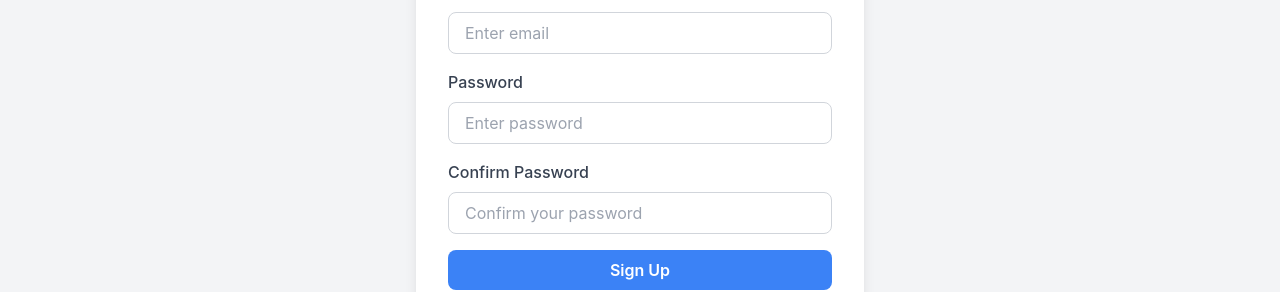
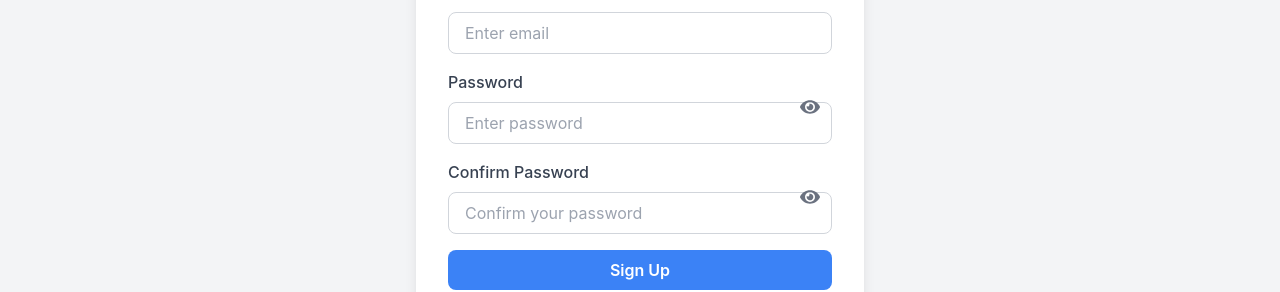
Before and after one commit to Chia213/FitExplorer, a React (Vite) app in the folder frontend/: page /signup in a window 1280 px wide. Shown: the part 436-728 px from the top of the page. Built offline with nearby package versions, Linux system fonts and the light colour scheme.

Commit message:
Show /Hide Password

```diff
--- a/frontend/src/pages/Login.jsx
+++ b/frontend/src/pages/Login.jsx
@@ -1,6 +1,7 @@
 import React, { useState } from "react";
 import { loginUser } from "../api/auth";
 import { useNavigate } from "react-router-dom";
+import { FaEye, FaEyeSlash } from "react-icons/fa";
 
 function Login() {
   const [formData, setFormData] = useState({
@@ -8,6 +9,7 @@ function Login() {
     password: "",
   });
   const [error, setError] = useState(null);
+  const [showPassword, setShowPassword] = useState(false);
   const navigate = useNavigate();
 
   const handleChange = (e) => {
@@ -27,14 +29,17 @@ function Login() {
 
       if (response.access_token) {
         localStorage.setItem("token", response.access_token);
-
-        navigate("/");
+        navigate("/workout-log");
       } else {
         setError("Invalid credentials");
       }
     } catch (err) {
       setError("Something went wrong. Try again.");
     }
+  };
+
+  const togglePasswordVisibility = () => {
+    setShowPassword((prev) => !prev);
   };
 
   return (
@@ -65,13 +70,12 @@ function Login() {
             />
           </div>
 
-          <div>
+          <div className="relative">
             <label className="block text-gray-700 dark:text-gray-300 font-medium">
               Password
             </label>
             <input
-              type="password"
-              name="password"
+              type={showPassword ? "text" : "password"}
               value={formData.password}
               onChange={handleChange}
               placeholder="Enter your password"
@@ -81,6 +85,13 @@ function Login() {
                          text-gray-900 dark:text-gray-100
                          focus:outline-none focus:ring-2 focus:ring-blue-400 dark:focus:ring-blue-500"
             />
+            <button
+              type="button"
+              onClick={togglePasswordVisibility}
+              className="absolute top-1/2 right-3 transform -translate-y-1/2 text-gray-500 dark:text-gray-400"
+            >
+              {showPassword ? <FaEyeSlash size={20} /> : <FaEye size={20} />}
+            </button>
           </div>
 
           <button
--- a/frontend/src/pages/Signup.jsx
+++ b/frontend/src/pages/Signup.jsx
@@ -1,6 +1,7 @@
 import React, { useState } from "react";
 import { registerUser } from "../api/auth";
 import { useNavigate } from "react-router-dom";
+import { FaEye, FaEyeSlash } from "react-icons/fa";
 
 function Signup() {
   const [formData, setFormData] = useState({
@@ -11,6 +12,8 @@ function Signup() {
   });
   const [error, setError] = useState(null);
   const [success, setSuccess] = useState(null);
+  const [showPassword, setShowPassword] = useState(false);
+  const [showConfirmPassword, setShowConfirmPassword] = useState(false);
   const navigate = useNavigate();
 
   const handleChange = (e) => {
@@ -47,6 +50,14 @@ function Signup() {
     } catch (err) {
       setError("Something went wrong. Try again.");
     }
+  };
+
+  const togglePasswordVisibility = () => {
+    setShowPassword((prev) => !prev);
+  };
+
+  const toggleConfirmPasswordVisibility = () => {
+    setShowConfirmPassword((prev) => !prev);
   };
 
   return (
@@ -101,12 +112,12 @@ function Signup() {
             />
           </div>
 
-          <div>
+          <div className="relative">
             <label className="block text-gray-700 dark:text-gray-300 font-medium">
               Password
             </label>
             <input
-              type="password"
+              type={showPassword ? "text" : "password"}
               name="password"
               value={formData.password}
               onChange={handleChange}
@@ -117,15 +128,21 @@ function Signup() {
                          text-gray-900 dark:text-gray-100
                          focus:outline-none focus:ring-2 focus:ring-blue-400 dark:focus:ring-blue-500"
             />
+            <button
+              type="button"
+              onClick={togglePasswordVisibility}
+              className="absolute top-1/2 right-3 transform -translate-y-1/2 text-gray-500 dark:text-gray-400"
+            >
+              {showPassword ? <FaEyeSlash size={20} /> : <FaEye size={20} />}
+            </button>
           </div>
 
-          <div>
+          <div className="relative">
             <label className="block text-gray-700 dark:text-gray-300 font-medium">
               Confirm Password
             </label>
             <input
-              type="password"
-              name="confirmPassword"
+              type={showConfirmPassword ? "text" : "password"}
               value={formData.confirmPassword}
               onChange={handleChange}
               placeholder="Confirm your password"
@@ -135,6 +152,17 @@ function Signup() {
                          text-gray-900 dark:text-gray-100
                          focus:outline-none focus:ring-2 focus:ring-blue-400 dark:focus:ring-blue-500"
             />
+            <button
+              type="button"
+              onClick={toggleConfirmPasswordVisibility}
+              className="absolute top-1/2 right-3 transform -translate-y-1/2 text-gray-500 dark:text-gray-400"
+            >
+              {showConfirmPassword ? (
+                <FaEyeSlash size={20} />
+              ) : (
+                <FaEye size={20} />
+              )}
+            </button>
           </div>
 
           <button
```
